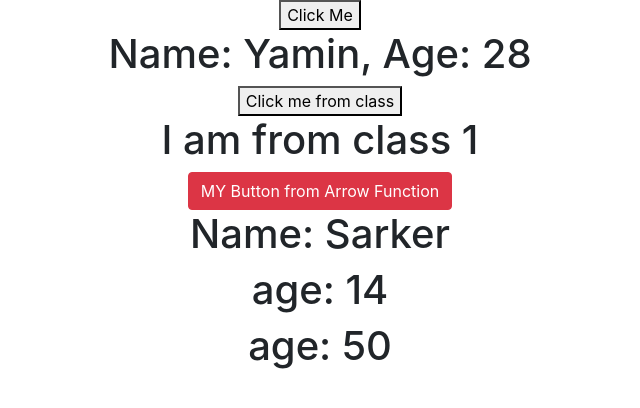
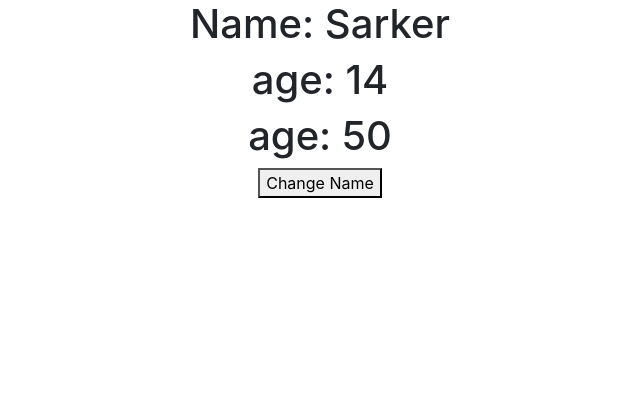
Before and after one commit to yamin27/react_practice, a React (Create React App) app: page / in a window 1280 px wide. Shown: the top 408 px of the page, without its empty margins (320-960 px from the left). Built offline with nearby package versions, Linux system fonts and the light colour scheme.

Commit message:
State Change function (setState)

```diff
--- a/src/App.js
+++ b/src/App.js
@@ -10,12 +10,12 @@ function App() {
   return (
     <div className="App">
 
-        <Hello name="Yamin" age="28"></Hello>
+        {/*<Hello name="Yamin" age="28"></Hello>*/}
 
 
-        <Welcome name="class 1"></Welcome>
+        {/*<Welcome name="class 1"></Welcome>*/}
 
-        <Arrow/>
+        {/*<Arrow/>*/}
 
         <State></State>
 
--- a/src/component/state.js
+++ b/src/component/state.js
@@ -20,6 +20,12 @@ class State extends Component {
         }
     }
 
+    changeName(a){
+
+        this.setState({name:a})
+
+    }
+
     render() {
 
         return <div>
@@ -28,6 +34,8 @@ class State extends Component {
             <h1>age: {this.state.age[2]}</h1>
             <h1>age: {this.state.weight.class7[1]}</h1>
 
+            <button onClick={this.changeName.bind(this, 'Kalam')}> Change Name </button>
+
         </div>
 
 
```
